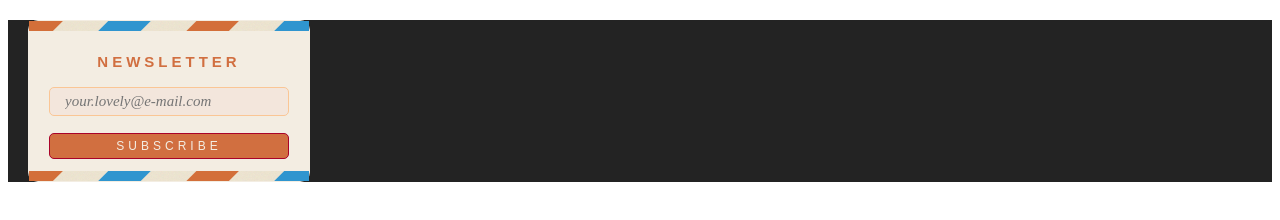
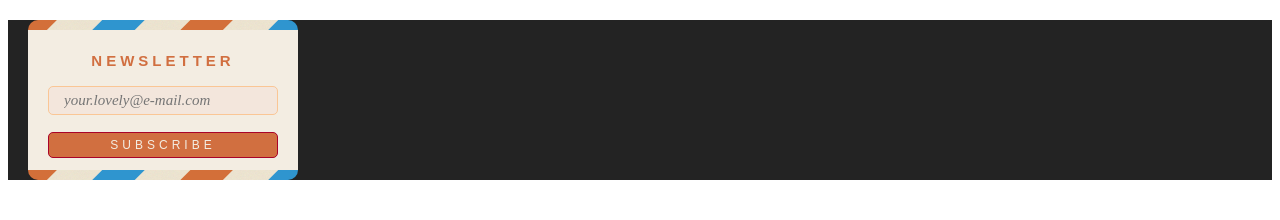
Before and after one commit to WD1FA20/wd1fa20-mtreuhaft, a plain HTML site: page labs/lab_design/index.html in a window 1280 px wide. Drawn offline with Linux system fonts and the light colour scheme.

Commit message:
Adding Lab Design

```diff
--- a/labs/lab_design/index.html
+++ b/labs/lab_design/index.html
@@ -13,14 +13,14 @@ Author: Melanie Treuhaft-->
   <body>
     <section>
       <form>
-        <img src="stripe.png" alt="stripes">
+
         <h1>NEWSLETTER</h1>
         <input
           type="text"
           name="emailaddress"
           placeholder="your.lovely@e-mail.com"/>
         <button type="submit" value="submit">SUBSCRIBE</button>
-        <img src="stripe.png" alt="stripes">
+
       </form>
     </section>
   </body>
--- a/labs/lab_design/style.css
+++ b/labs/lab_design/style.css
@@ -14,13 +14,16 @@ form {
                         "submit"
                         "bottomimage";
     background: #f3ede2;
-    max-width: 280px;
-    min-width: 280px;
+    max-width: 270px;
+    min-width: 270px;
     border: 20px solid #232323;
     border-radius: 5px;
     margin:20px;
     align-items: center;
     justify-items: center;
+    background-image: url("stripe.png"), url("stripe.png");
+    background-position: top, bottom;
+    background-repeat: no-repeat;
 }
 
 form:first-child {
@@ -28,7 +31,7 @@ form:first-child {
 }
 form:last-child {
     grid-area: bottomimage;
-    border:1px solid transparent;
+    border:0px solid transparent;
     border-radius: 10px;
 }
 
@@ -38,7 +41,7 @@ h1 {
   letter-spacing: 4px;
   font-size: 15px;
   grid-area: header;
-  padding: 15;
+  padding: 15px;
   margin-top:30px;
   margin-bottom:30px;
 }
```
